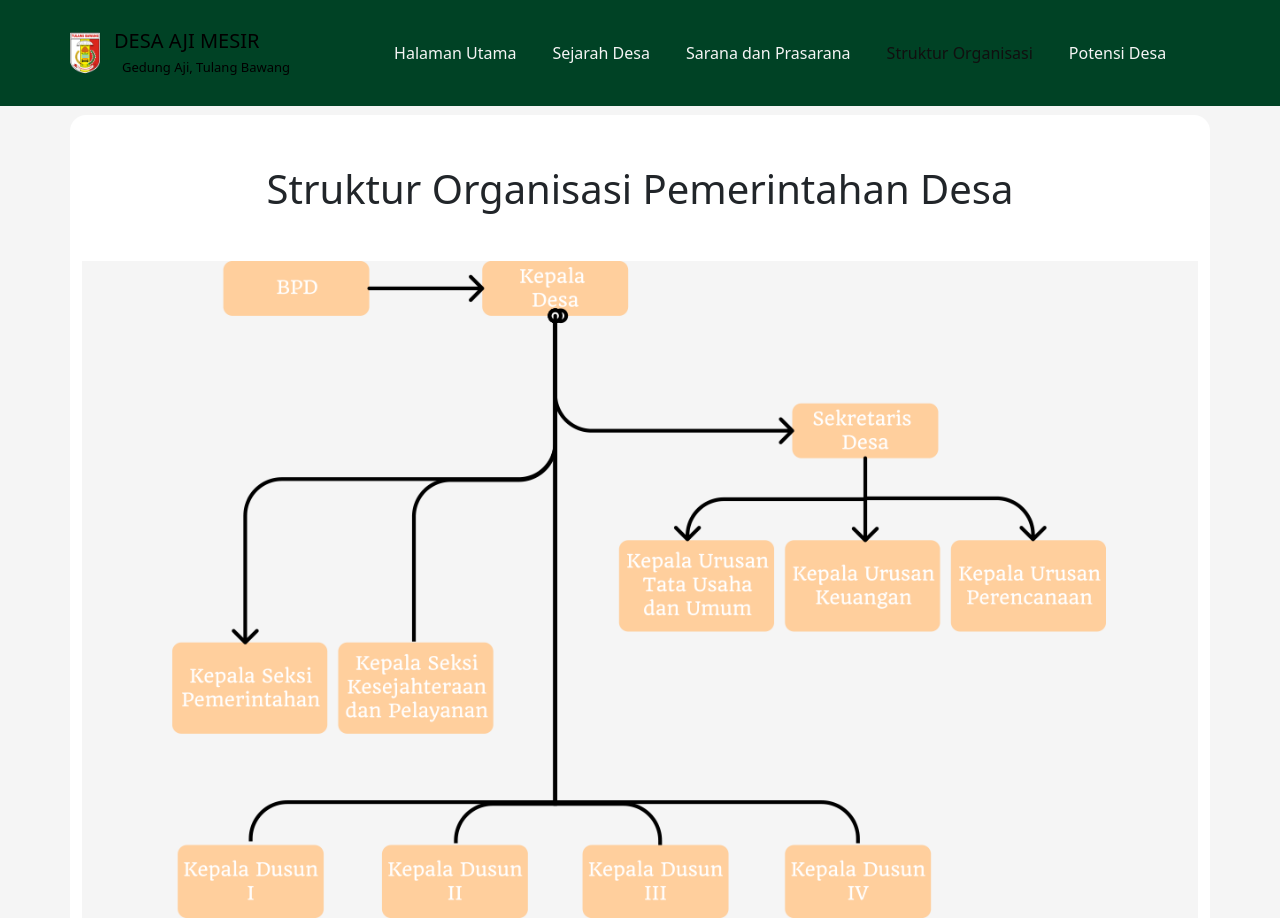
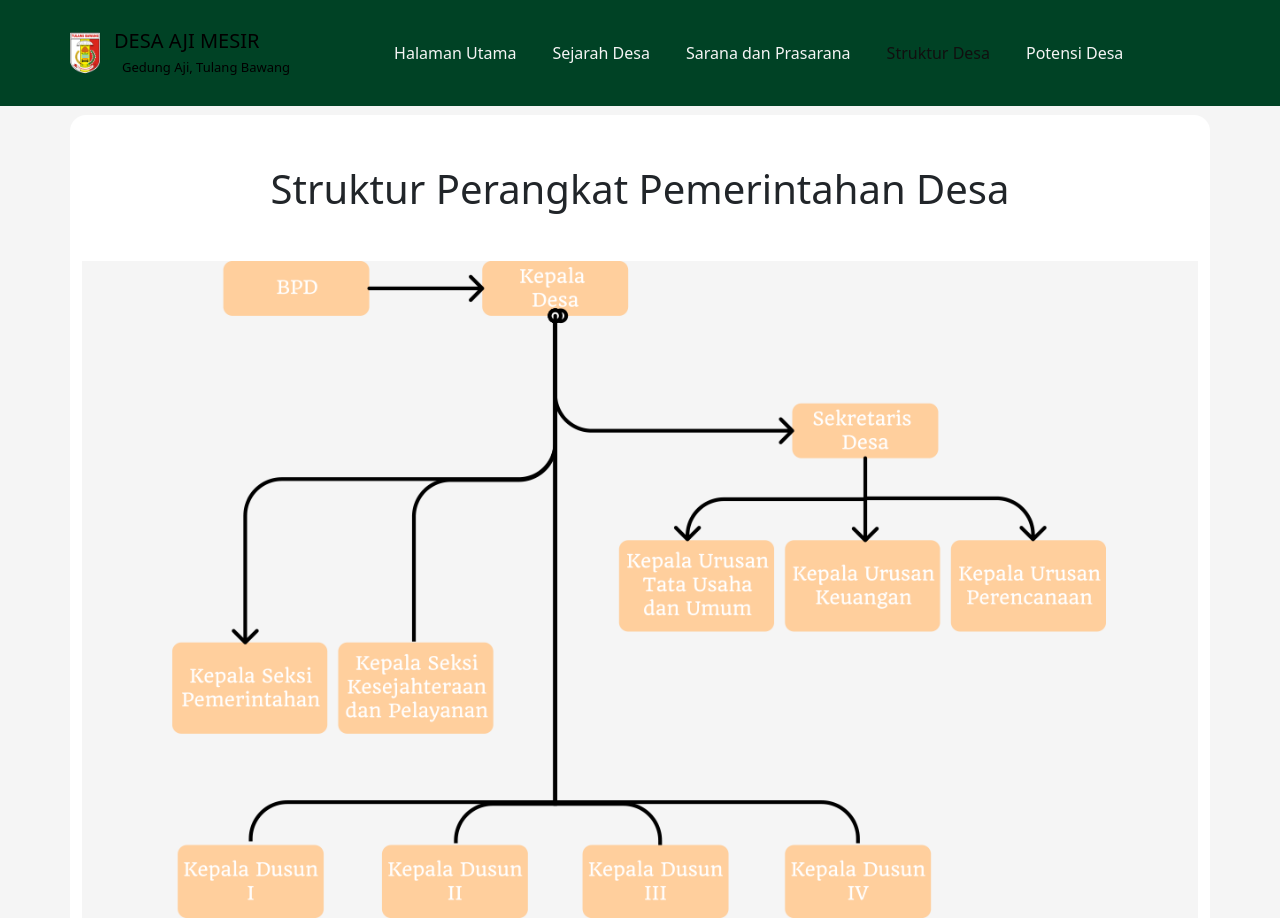
Before and after one commit to ajiMesir/web-desaajimesir, a website: page html/StrukturOrganisasi/StrukturOrganisasi.html in a window 1280 px wide. Shown: the top 918 px of the page. Drawn offline with nearby package versions, Linux system fonts and the light colour scheme.

Commit message:
Update StrukturOrganisasi.html
navbar, typo

```diff
--- a/html/StrukturOrganisasi/StrukturOrganisasi.html
+++ b/html/StrukturOrganisasi/StrukturOrganisasi.html
@@ -62,7 +62,7 @@
             </li>
             <li class="nav-item">
               <!-- update letak -->
-              <a class="nav-link active rounded-3" href="StrukturOrganisasi.html">Struktur Organisasi</a>
+              <a class="nav-link active rounded-3" href="StrukturOrganisasi.html">Struktur Desa</a>
             </li>
             <li class="nav-item">
               <!-- update letak -->
@@ -78,7 +78,7 @@
     <div class="content">
       <div class="container rounded-4 mb-3" style="background-color: white">
         <div class="single-content1">
-          <h1 class="mb-5">Struktur Organisasi Pemerintahan Desa</h1>
+          <h1 class="mb-5">Struktur Perangkat Pemerintahan Desa</h1>
           <img src="../../img/StrukturDesa_new.png" alt="" width="me-auto" height="me-auto" class="img-fluid" />
         </div>
       </div>
```
